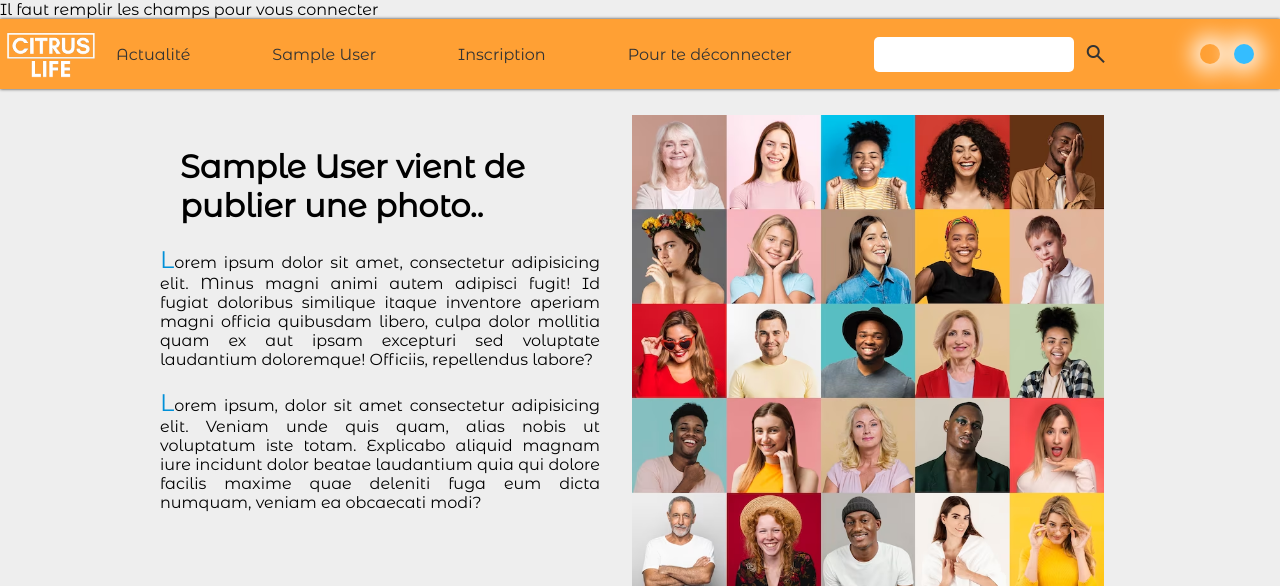
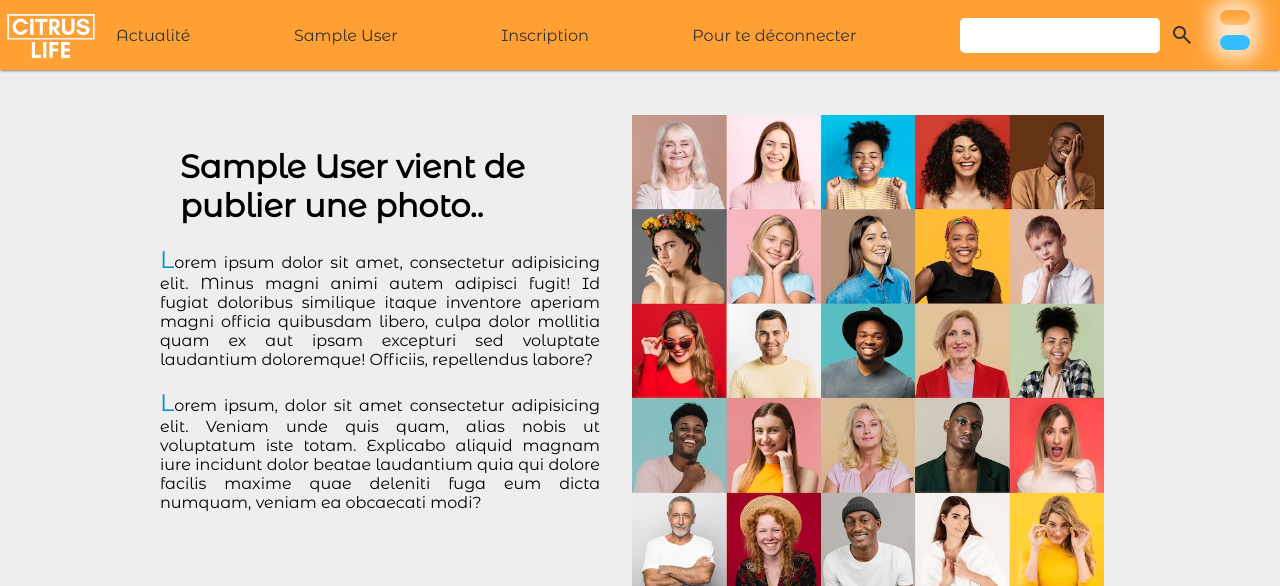
Before and after one commit to Valodev89/reseau_social_perso, a PHP site: page /page_principal_log.php in a window 1280 px wide. Shown: the top 586 px of the page. Run offline with PHP 8.4, Linux system fonts and the light colour scheme; the visitor is signed in with stand-in values (Sample User, id 1); data that the repository does not hold is empty; some libraries are stand-ins or nearby versions.

Commit message:
Mise en place page personnel par utilisateur

```diff
--- a/connexion.php
+++ b/connexion.php
@@ -1,4 +1,7 @@
 <?php
+
+session_start();
+
   include('includes/config.php');
 
   $sqlQuery = 'SELECT * FROM utilisateurs';
@@ -14,7 +17,7 @@
 
       foreach ($users as $user) {
         if ($user['mail'] === $_POST['mail'] && $user['password'] === $_POST['password']) {
-              $profil = $user['name'];
+          $_SESSION['userlog'] = $user['name'];
           echo "<script>window.location.replace('page_principal_log.php')</script>";
         } else {
           $style = "css/se_connecter.css";
--- a/css/style_page_principal_log.css
+++ b/css/style_page_principal_log.css
@@ -86,15 +86,22 @@
   outline: 1px solid#5f5c5c;
 }
 
+#colorbutton {
+  display: flex;
+  flex-direction: column;
+  margin-right: 20px;
+}
+
 .button {
   position: relative;
-  width: 20px;
-  height: 20px;
+  width: 30px;
+  height: 15px;
   border-radius: 50px;
   cursor: pointer;
   box-shadow: 0px 0px 20px 9px rgba(255, 255, 255, 0.781);
-  margin: 0 10px 0 0;
+  margin: 0 10px 10px 0;
   border : 0;
+  transition: 1s;
 }
 #button1 {
   background-color: #ffa034;
--- a/includes/header.php
+++ b/includes/header.php
@@ -1,14 +1,3 @@
-<?php
-
-session_start();
-
-
- if (isset($_SESSION['name'])) {
-    $profil = $_SESSION['name'];
- };
-
-?>
-
 <!DOCTYPE html>
 <html lang="fr">
 
@@ -36,10 +25,11 @@
           <input type="text" id="barrerecherche">
           <span class="material-symbols-outlined" id="logosearch">search</span>
         </li>
-        <li id="colorbutton">
+      </ul>
+      <div id="colorbutton">
         <input id="button1" class="button" type="button">
         <input id="button2"  class="button" type="button">
-        </li>
-      </ul>
+      </div>
+
     </div>
   </nav>
--- a/js/script_page_principal_log.js
+++ b/js/script_page_principal_log.js
@@ -25,7 +25,6 @@
 window.addEventListener("scroll",() => {
     if (scrollY > 200 && scrollY < 999) {
         navBar.style.height = "55px";
-        // left2.classList.remove("imgImproviseo2");
         translateOpen();
     } else if(scrollY > 1000 && scrollY < 1499) {
         navBar.style.height = "55px";
@@ -43,6 +42,28 @@
 
 })
 };
+
+scroll();
+
+function scroll2(){
+    window.addEventListener("scroll",(e) => {
+        if(scrollY > 200) {
+            navBar.style.height = "55px";
+            button1.style.height = "12px";
+            button1.style.width = "20px";
+            button2.style.height = "12px";
+            button2.style.width = "20px";
+        } else {
+            navBar.style.height = "70px";
+            button1.style.height = "15px";
+            button1.style.width = "30px";
+            button2.style.height = "15px";
+            button2.style.width = "30px";
+
+        }
+    })
+};
+scroll2();
 
 
 // const observer = new IntersectionObserver((e) => {
--- a/page_principal_log.php
+++ b/page_principal_log.php
@@ -1,22 +1,17 @@
 <?php
+  session_start();
 
   $style = "css/style_page_principal_log.css";
   $script = "js/script_page_principal_log.js";
   $titre = "CitrusLife - home";
   $log = "Pour te déconnecter";
+  $profil = $_SESSION['userlog'];
+
+  include("includes/header.php");
 
   include('connexion.php');
-  include("includes/header.php");
 
-  // $sqlQuery = 'SELECT * FROM utilisateurs';
-	// $usersStatement = $db->prepare($sqlQuery);
-	// $usersStatement->execute();
-	// $users = $usersStatement->fetchAll();
 
-  // foreach ($users as $user) {
-  //   echo $user['name'];
-  //   $profil = $user['name'];
-  // }
 
 ?>
   <main>
--- a/se_connecter.php
+++ b/se_connecter.php
@@ -24,7 +24,7 @@
             <input type="password" name="password" id="password" required>
 
             <input type="submit" value="Valider" id="valid">
-            <p></p>;
+            <p></p>
         </form>
       </div>
     </div>
```
Also changed, not shown: css/se_connecter.css (+11 -3 lines), css/style.css (+10 -4 lines), css/styleinscription.css (+10 -3 lines), includes/variable.php (deleted, +0 -9 lines), index.php (+0 -10 lines), js/script.js (+8 -0 lines), js/scriptinscription.js (+9 -0 lines), js/se_connecter.js (+8 -0 lines). Lines whose indentation alone changed are shown as unchanged.
